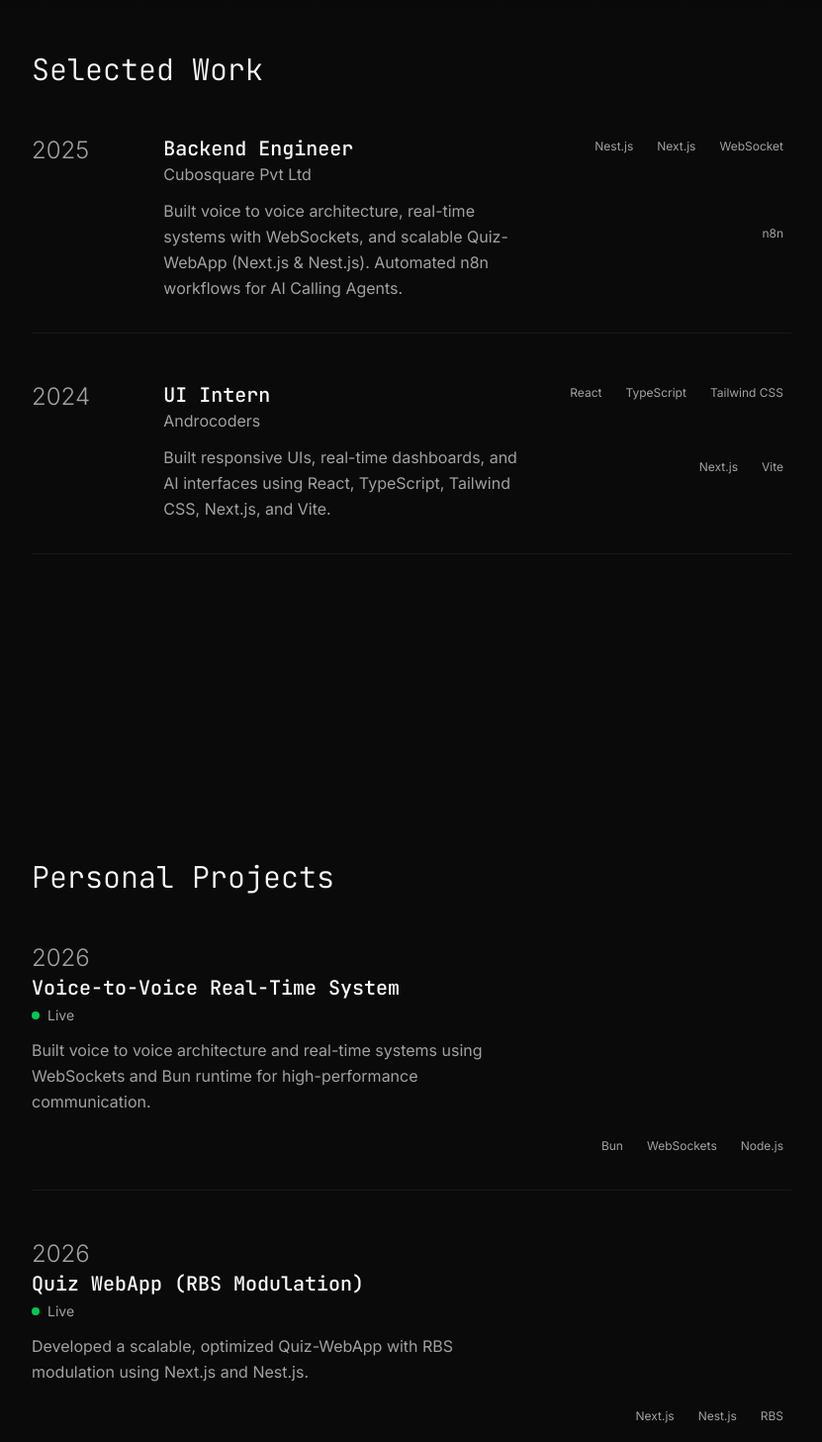
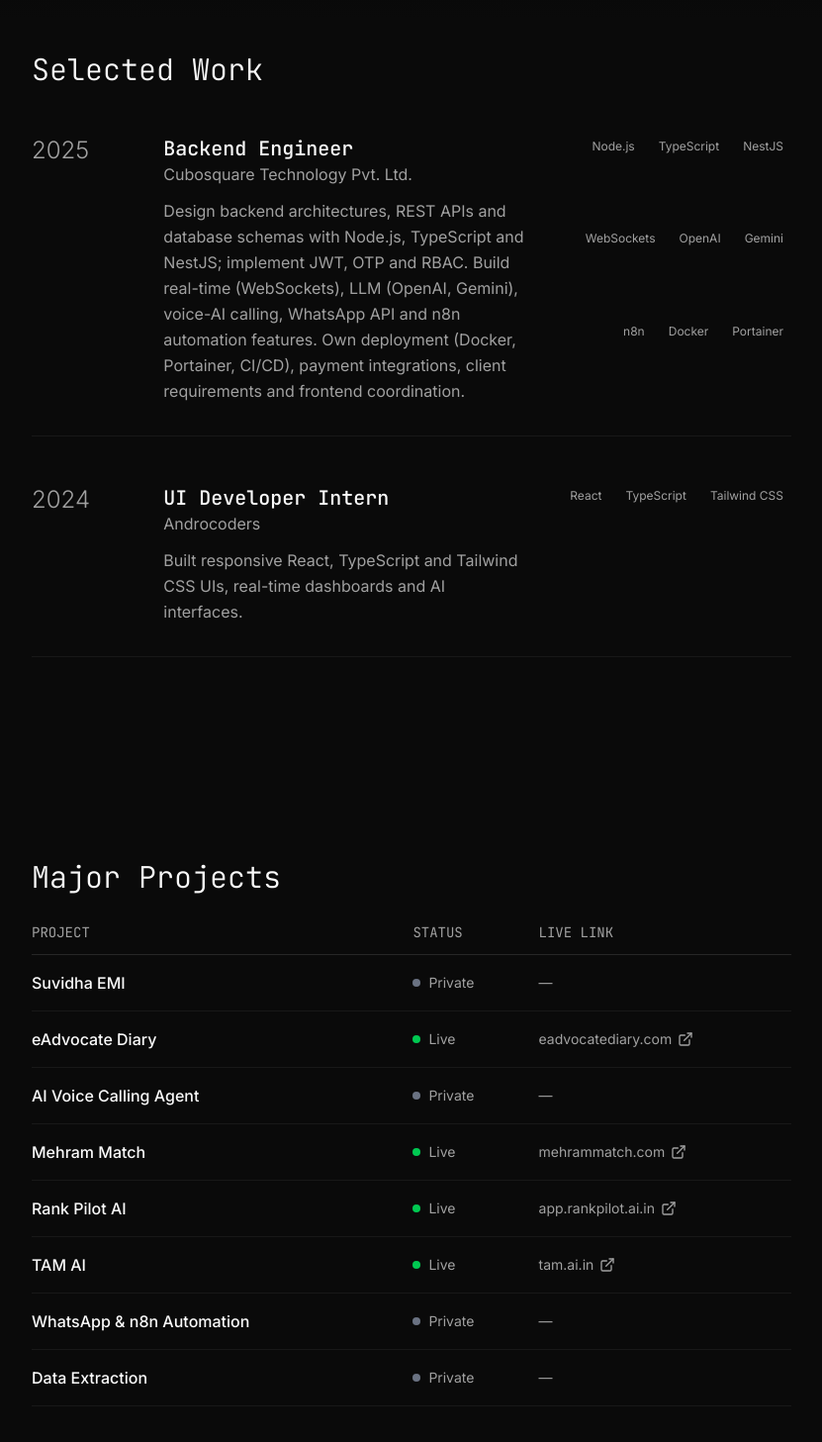
Before and after one commit to AbuzarIbrahim/abuzar-portfolio, a Next.js app: page / in a window 1280 px wide. Shown: the part 780-2237 px from the top of the page at 99% size, without its empty margins (224-1055 px from the left). Built offline with nearby package versions, Linux system fonts and the light colour scheme.

Commit message:
feat: update portfolio with current resume data
Replace the resume PDF and update profile, work and project data to
match it. Show projects as a table with status and live links.

Co-Authored-By: Claude Opus 5.5 (1M context) <noreply@anthropic.com>

```diff
--- a/components/sections/ProjectsSection.tsx
+++ b/components/sections/ProjectsSection.tsx
@@ -1,5 +1,5 @@
 import type { Projects } from "@/types/data"
-import { ExternalLink, Github } from "lucide-react"
+import { ExternalLink } from "lucide-react"
 
 interface ProjectsSectionProps {
   data: Projects
@@ -19,6 +19,8 @@ export default function ProjectsSection({ data, sectionRef, className }: Project
     }
   }
 
+  const getLinkLabel = (url: string) => url.replace(/^https?:\/\/(www\.)?/, "").replace(/\/$/, "")
+
   return (
     <section id="projects" ref={sectionRef} className={`py-8 ${className}`}>
       <div className="space-y-4">
@@ -27,66 +29,47 @@ export default function ProjectsSection({ data, sectionRef, className }: Project
           {/* <div className="text-sm text-muted-foreground font-mono">{data.period}</div> */}
         </div>
 
-        <div className="space-y-4">
-          {data.projects.map((project, index) => (
-            <div
-              key={index}
-              className="group py-8 border-b border-border/50 hover:border-border transition-colors duration-500"
+        <div className="overflow-x-auto">
+          <table className="w-full text-left">
+            <thead>
+              <tr className="border-b border-border text-xs sm:text-sm text-muted-foreground font-mono">
+                <th className="py-3 pr-4 font-normal">PROJECT</th>
+                <th className="py-3 pr-4 font-normal">STATUS</th>
+                <th className="py-3 font-normal">LIVE LINK</th>
+              </tr>
+            </thead>
+            <tbody>
+              {data.projects.map((project) => (
+                <tr
+                  key={project.title}
+                  className="border-b border-border/50 hover:border-border transition-colors duration-500"
                 >
-              <div>
-                <div className="text-2xl font-light text-muted-foreground group-hover:text-foreground transition-colors duration-500">
-                  {project.year}
-                </div>
-              </div>
-
-              <div className="space-y-3">
-                <div>
-                  <h3 className="text-xl font-medium">{project.title}</h3>
-                  <div className="flex items-center gap-2 mt-1">
+                  <td className="py-4 pr-4 font-medium">{project.title}</td>
+                  <td className="py-4 pr-4">
+                    <div className="flex items-center gap-2">
                       <div className={`w-2 h-2 rounded-full ${getStatusColor(project.status)}`}></div>
                       <span className="text-sm text-muted-foreground">{project.status}</span>
                     </div>
-                </div>
-                <p className="text-muted-foreground leading-relaxed max-w-lg">{project.description}</p>
-
-                <div className="flex items-center gap-3 pt-2">
-                  {project.liveUrl && (
+                  </td>
+                  <td className="py-4 text-sm text-muted-foreground">
+                    {project.liveUrl ? (
                       <a
                         href={project.liveUrl}
                         target="_blank"
                         rel="noopener noreferrer"
-                      className="inline-flex items-center gap-1.5 text-sm text-muted-foreground hover:text-foreground transition-colors duration-300"
+                        className="inline-flex items-center gap-1.5 hover:text-foreground transition-colors duration-300"
                       >
+                        {getLinkLabel(project.liveUrl)}
                         <ExternalLink className="w-4 h-4" />
-                      Live
                       </a>
+                    ) : (
+                      "—"
                     )}
-                  {project.githubUrl && (
-                    <a
-                      href={project.githubUrl}
-                      target="_blank"
-                      rel="noopener noreferrer"
-                      className="inline-flex items-center gap-1.5 text-sm text-muted-foreground hover:text-foreground transition-colors duration-300"
-                    >
-                      <Github className="w-4 h-4" />
-                      GitHub
-                    </a>
-                  )}
-                </div>
-              </div>
-
-              <div className="flex flex-wrap gap-2 lg:justify-end">
-                {project.tech.map((tech) => (
-                  <span
-                    key={tech}
-                    className="px-2 py-1 text-xs text-muted-foreground rounded group-hover:border-muted-foreground/50 transition-colors duration-500"
-                  >
-                    {tech}
-                  </span>
+                  </td>
+                </tr>
               ))}
-              </div>
-            </div>
-          ))}
+            </tbody>
+          </table>
         </div>
       </div>
       {data.note && (
--- a/data/personal-info.json
+++ b/data/personal-info.json
@@ -3,78 +3,49 @@
     "first": "Abuzar",
     "last": "Ibrahim"
   },
-  "title": "Backend Engineer | Real-time Systems | AI & ML | System Design | API Architect",
+  "title": "Software Engineer / Full-Stack Developer — Backend Engineering & AI Automation",
+  "summary": "Backend-focused full-stack engineer who owns projects end to end, from client requirements to production deployment. Strong in NestJS/TypeScript, multi-tenant SaaS, RBAC, payment gateways, and LLM/voice-AI automation.",
   "status": {
     "available": true,
     "text": "Available for work",
-    "location": "Kanpur, Uttar Pradesh, India"
+    "location": "Kanpur, India"
   },
   "current": {
     "role": "Backend Engineer",
-    "company": "Cubosquare Pvt Ltd",
-    "period": "Mar 2025 – present",
+    "company": "Cubosquare Technology Pvt. Ltd.",
+    "period": "Mar 2025 – Present",
     "location": "Mumbai, India",
     "highlights": [
-      "Built voice to voice architecture and real-time systems with WebSockets of bun.",
-      "Developed a Quiz-WebApp with Scalable, Optimized and RBS modulation (Next.js & Nest.js)",
-      "n8n workflow automations for AI Calling Agents"
+      "Design backend architectures, REST APIs, and database schemas with Node.js, TypeScript, and NestJS; implement JWT, OTP, and RBAC.",
+      "Build real-time (WebSockets), LLM (OpenAI, Gemini), voice-AI calling, WhatsApp API, and n8n automation features.",
+      "Own deployment (Docker, Portainer, CI/CD), payment integrations, client requirements, and frontend coordination."
     ]
   },
   "skills": [
-    "TypeScript", "Node.js", "C", "Javascript", "SQL", "React", "Nest.js", "Next.js",
-    "OpenAI API", "WordPress", "Git", "Docker", "VS Code", "WebSocket", "N8n"
+    "TypeScript", "Node.js", "NestJS", "Next.js", "React.js", "PostgreSQL", "MongoDB", "Redis",
+    "WebSockets", "OpenAI", "Google Gemini", "Twilio", "n8n", "Docker", "CI/CD"
   ],
+  "technicalSkills": {
+    "Languages & Backend": ["JavaScript", "TypeScript", "Java", "SQL", "Node.js", "NestJS", "Express.js", "Spring Boot", "Bun"],
+    "Frontend": ["React.js", "Next.js", "HTML5", "CSS3", "Tailwind CSS"],
+    "Databases & ORM": ["PostgreSQL", "MongoDB", "MySQL", "Redis", "TypeORM", "Zod"],
+    "APIs, Auth & Real-time": ["REST APIs", "Webhooks", "Swagger", "Postman", "JWT", "OTP", "RBAC", "OAuth 2.0", "WebSockets", "SSE"],
+    "AI & Automation": ["OpenAI", "Google Gemini", "Vercel AI SDK", "LLM Integration", "Embeddings", "AI Agents", "n8n"],
+    "Voice AI": ["Twilio", "Deepgram", "Retell AI", "Vapi", "Speech-to-Text", "Text-to-Speech"],
+    "DevOps & Deployment": ["Docker", "Jenkins", "GitHub Actions", "Portainer", "CI/CD", "PM2", "Nginx"],
+    "Cloud & Infrastructure": ["AWS EC2", "AWS S3", "MinIO", "Cloudflare", "cPanel", "Hostinger", "Vercel"],
+    "Payments & Tools": ["Razorpay", "Cashfree", "Cloudinary", "Grafana", "Git", "GitHub", "Logging", "Health Checks"]
+  },
     "education": [
       {
         "institution": "Allenhouse Institute of Technology, Kanpur",
-        "degree": "Bachelor of Technology in Computer Science and Engineering (AI & ML)",
-        "period": "July 2022 - June 2026",
-        "cgpa": "7"
-      }
-    ],
-    "experience": [
-      {
-        "role": "Backend Engineer",
-        "company": "Cubosquare Pvt Ltd",
-        "period": "Mar 2025 – present",
-        "location": "Mumbai, India",
-        "highlights": [
-          "Built voice to voice architecture and real-time systems with WebSockets of bun.",
-          "Developed a Quiz-WebApp with Scalable, Optimized and RBS modulation (Next.js & Nest.js)",
-          "n8n workflow automations for AI Calling Agents"
-        ]
-      },
-      {
-        "role": "UI Intern",
-        "company": "Androcoders",
-        "period": "Sep 2024 – Nov 2024",
-        "location": "Kanpur, India",
-        "highlights": [
-          "Experience with Next.js, Vite, and form validation with React Hook Form.",
-          "Built responsive UIs with React, TypeScript, and Tailwind CSS.",
-          "Developed real-time dashboards and AI interfaces."
-        ]
-      }
-    ],
-    "projects": [
-      {
-        "name": "Mobile Device Management",
-        "stack": ["Nest.js", "Next.js", "WhatsappBuisnessDev", "RBES", "PostgresSQL", "SwaggerDoc"],
-        "description": "Monolithic Nest.js backend with secure authentication, UPI mandate handling, and remote device lock/unlock enforcement. Enabled fintech platform for EMI sales, loan repayments, and remote device management."
-      },
-      {
-        "name": "AI CALLING AGENT – AI Lead Engagement & Support Platform",
-        "stack": ["Next.js", "shadcn", "AI SDK", "PAYLOAD CMS", "OpenAI"],
-        "description": "Developed a multi-channel AI assistant for websites and WhatsApp to automate lead capture, support, and FAQs."
-      },
-      {
-        "name": "Data-Extraction-System",
-        "stack": ["Nest.js", "Next.js", "OCR (Tesseract.js)", "Regex", "Sharp", "SMTP"],
-        "description": "Monolithic Nest.js backend handles OCR, regex-based field extraction, and secure Gmail SMTP via OAuth2. Sharp and Tesseract.js pipeline processes PDFs/Images for high-accuracy text extraction. Optimized frontend built with Next.js."
+        "degree": "B.Tech CSE (AI & ML)",
+        "period": "July 2022 – June 2026",
+        "cgpa": "7.0"
       }
     ],
     "achievements": [
-      "Participated in SWAMLCS 25 — Student Workshop on Applications of Mathematics and Logic in Computer Science (Allenhouse Institute of Technology, Aug 2025) Certificate"
+      "Participated in SWAMLCS 24 — Student Workshop on Applications of Mathematics and Logic in CS (Aug 2024)"
     ],
     "interests": [
       "Computer Vision", "NLP", "Model Fine-Tuning", "AI Infrastructure", "SDK Development"
@@ -86,8 +57,8 @@
     "email": "abuzaribrahim755@gmail.com"
   },
   "social": [
-    { "name": "GitHub", "handle": "@Abuzaribrahim", "url": "https://github.com/AbuzarIbrahim" },
-    { "name": "LinkedIn", "handle": "mohd-Abuzar-ibrahim", "url": "https://www.linkedin.com/in/mohd-abuzar-ibrahim-6a47bb2a6/" }
+    { "name": "GitHub", "handle": "@AbuzarIbrahim", "url": "https://github.com/AbuzarIbrahim" },
+    { "name": "LinkedIn", "handle": "abuzaribrahim", "url": "https://linkedin.com/in/abuzaribrahim" }
   ],
   "resume": {
     "url": "/Mohd_abuzar_ibrahim_resume.pdf"
--- a/data/projects.json
+++ b/data/projects.json
@@ -1,69 +1,66 @@
 {
-  "title": "Personal Projects",
-  "period": "2020 — 2026",
+  "title": "Major Projects",
+  "period": "2025 — 2026",
   "projects": [
     {
       "year": "2026",
-      "title": "Voice-to-Voice Real-Time System",
-      "description": "Built voice to voice architecture and real-time systems using WebSockets and Bun runtime for high-performance communication.",
-      "tech": ["Bun", "WebSockets", "Node.js"],
-      "status": "Live"
+      "title": "Suvidha EMI",
+      "description": "Built the backend for a 5-role EMI platform: IMEI-based device management, EMI and payment workflows, automated device restriction on overdue EMIs and Aadhaar OTP flows. Managed Docker, MinIO and Jenkins deployments.",
+      "tech": ["NestJS", "PostgreSQL", "Docker", "MinIO", "Jenkins", "Razorpay", "Cashfree"],
+      "status": "Private"
     },
     {
       "year": "2026",
-      "title": "Quiz WebApp (RBS Modulation)",
-      "description": "Developed a scalable, optimized Quiz-WebApp with RBS modulation using Next.js and Nest.js.",
-      "tech": ["Next.js", "Nest.js", "RBS"],
-      "status": "Live"
+      "title": "eAdvocate Diary",
+      "description": "Owned the backend of a production legal case-management platform (~30 modules): OTP/JWT auth, RBAC for senior and junior advocates, team hierarchies, case, hearing and client management, and reminders. Integrated Firebase push, WhatsApp webhooks, Cloudinary, subscription payments, AI features and Excel/PDF export; deployed with Docker, Jenkins and PM2.",
+      "tech": ["NestJS", "PostgreSQL", "MongoDB", "Firebase", "Cloudinary", "Docker", "Jenkins"],
+      "status": "Live",
+      "liveUrl": "https://www.eadvocatediary.com/"
+    },
+    {
+      "year": "2025",
+      "title": "AI Voice Calling Agent",
+      "description": "Designed real-time voice-to-voice AI over WebSockets (Twilio, Deepgram STT, Gemini, TTS) with dynamic variable injection, tool-calling, n8n/webhook workflows and multilingual agents.",
+      "tech": ["Bun", "TypeScript", "Twilio", "Deepgram", "Gemini 2.5 Flash", "OpenAI TTS", "Retell AI", "Vapi", "n8n"],
+      "status": "Private"
     },
     {
       "year": "2026",
-      "title": "n8n AI Calling Agent Automation",
-      "description": "Automated workflows for AI Calling Agents using n8n, integrating real-time triggers and AI responses.",
-      "tech": ["n8n", "AI"],
-      "status": "Live"
+      "title": "Mehram Match",
+      "description": "Built a matchmaking backend with Admin and Consultant roles; designed and smoke-tested ~140 API endpoints; implemented real-time one-to-one chat (WebSockets + Redis) and an E2E encryption architecture.",
+      "tech": ["NestJS", "PostgreSQL", "TypeORM", "Redis", "WebSockets", "JWT", "Zod"],
+      "status": "Live",
+      "liveUrl": "https://www.mehrammatch.com/"
+    },
+    {
+      "year": "2026",
+      "title": "Rank Pilot AI",
+      "description": "Built a multi-tenant SaaS on one shared PostgreSQL database with a central tenant-scoping layer, ownership constraints and RBAC for super admins, agencies and direct customers. Integrated Google Business Profile APIs via OAuth 2.0 with AES-256-GCM encrypted tokens, and built a 16-rule profile audit engine and an AI content pipeline on the OpenAI Batch API (50% lower generation cost). Added per-location AI token metering, GST invoicing, 93 Jest tests and Playwright end-to-end tests.",
+      "tech": ["NestJS", "Next.js", "PostgreSQL", "TypeORM", "OpenAI API", "Google APIs", "OAuth 2.0", "Playwright"],
+      "status": "Live",
+      "liveUrl": "https://app.rankpilot.ai.in/"
     },
     {
       "year": "2025",
-      "title": "Form Validation & UI Toolkit",
-      "description": "Experience with Next.js, Vite, and form validation using React Hook Form. Built responsive UIs with React, TypeScript, and Tailwind CSS.",
-      "tech": ["Next.js", "Vite", "React Hook Form", "React", "TypeScript", "Tailwind CSS"],
-      "status": "Live"
+      "title": "TAM AI",
+      "description": "Built AI job-description generation, resume parsing, embedding-based candidate matching, AI interview reports, scheduling and Admin/Super Admin RBAC. Logged AI token usage with Grafana monitoring and automated job imports using n8n.",
+      "tech": ["NestJS", "PostgreSQL", "Next.js", "Vercel AI SDK", "Gemini 2.5 Flash", "Grafana"],
+      "status": "Live",
+      "liveUrl": "https://www.tam.ai.in/"
+    },
+    {
+      "year": "2026",
+      "title": "WhatsApp & n8n Automation",
+      "description": "WhatsApp Business automation with webhooks, OTP templates and SSE/RxJS event delivery, plus n8n AI workflows for calling agents and business systems.",
+      "tech": ["NestJS", "n8n", "WhatsApp Business API", "SSE", "RxJS"],
+      "status": "Private"
     },
     {
       "year": "2025",
-      "title": "Real-Time Dashboards & AI Interfaces",
-      "description": "Developed real-time dashboards and AI interfaces for analytics and automation.",
-      "tech": ["React", "TypeScript", "AI"],
-      "status": "Live"
-    },
-    {
-      "year": "2025",
-      "title": "Mobile Device Management",
-      "description": "Monolithic Nest.js backend with secure authentication, UPI mandate handling, and remote device lock/unlock enforcement. Enabled fintech platform for EMI sales, loan repayments, and remote device management.",
-      "tech": ["Nest.js", "Next.js", "WhatsappBuisnessDev", "RBES", "PostgresSQL", "SwaggerDoc"],
-      "status": "Live"
-    },
-    {
-      "year": "2025",
-      "title": "AI CALLING AGENT – AI Lead Engagement & Support Platform",
-      "description": "Developed a multi-channel AI assistant for websites and WhatsApp to automate lead capture, support, and FAQs.",
-      "tech": ["Next.js", "shadcn", "AI SDK", "PAYLOAD CMS", "OpenAI"],
-      "status": "Live"
-    },
-    {
-      "year": "2024",
-      "title": "Data-Extraction-System",
-      "description": "Monolithic Nest.js backend handles OCR, regex-based field extraction, and secure Gmail SMTP via OAuth2. Sharp and Tesseract.js pipeline processes PDFs/Images for high-accuracy text extraction. Optimized frontend built with Next.js.",
-      "tech": ["Nest.js", "Next.js", "OCR (Tesseract.js)", "Regex", "Sharp", "SMTP"],
-      "status": "Live"
-    },
-    {
-      "year": "2024",
-      "title": "WordPress Portfolio Website",
-      "description": "Created and customized a personal portfolio website using WordPress, showcasing projects, skills, and achievements.",
-      "tech": ["WordPress", "PHP", "Elementor"],
-      "status": "Live"
+      "title": "Data Extraction",
+      "description": "OCR pipeline with Tesseract.js and Sharp for extracting text from documents, with email delivery through Gmail OAuth2 SMTP.",
+      "tech": ["NestJS", "Next.js", "Tesseract.js", "Sharp", "OAuth2"],
+      "status": "Private"
     }
   ],
   "note": "Stay tuned, there's more to come soon!"
--- a/data/work-experience.json
+++ b/data/work-experience.json
@@ -1,20 +1,20 @@
 {
   "title": "Selected Work",
-  "period": "2019 — 2026",
+  "period": "2024 — 2026",
   "experiences": [
     {
       "year": "2025",
       "role": "Backend Engineer",
-      "company": "Cubosquare Pvt Ltd",
-      "description": "Built voice to voice architecture, real-time systems with WebSockets, and scalable Quiz-WebApp (Next.js & Nest.js). Automated n8n workflows for AI Calling Agents.",
-      "tech": ["Nest.js", "Next.js", "WebSocket", "n8n"]
+      "company": "Cubosquare Technology Pvt. Ltd.",
+      "description": "Design backend architectures, REST APIs and database schemas with Node.js, TypeScript and NestJS; implement JWT, OTP and RBAC. Build real-time (WebSockets), LLM (OpenAI, Gemini), voice-AI calling, WhatsApp API and n8n automation features. Own deployment (Docker, Portainer, CI/CD), payment integrations, client requirements and frontend coordination.",
+      "tech": ["Node.js", "TypeScript", "NestJS", "WebSockets", "OpenAI", "Gemini", "n8n", "Docker", "Portainer"]
     },
     {
       "year": "2024",
-      "role": "UI Intern",
+      "role": "UI Developer Intern",
       "company": "Androcoders",
-      "description": "Built responsive UIs, real-time dashboards, and AI interfaces using React, TypeScript, Tailwind CSS, Next.js, and Vite.",
-      "tech": ["React", "TypeScript", "Tailwind CSS", "Next.js", "Vite"]
+      "description": "Built responsive React, TypeScript and Tailwind CSS UIs, real-time dashboards and AI interfaces.",
+      "tech": ["React", "TypeScript", "Tailwind CSS"]
     }
   ]
 }
```
Also changed, not shown: 1 other file (tests, documents, lock files or other folders). Lines whose indentation alone changed are shown as unchanged.
